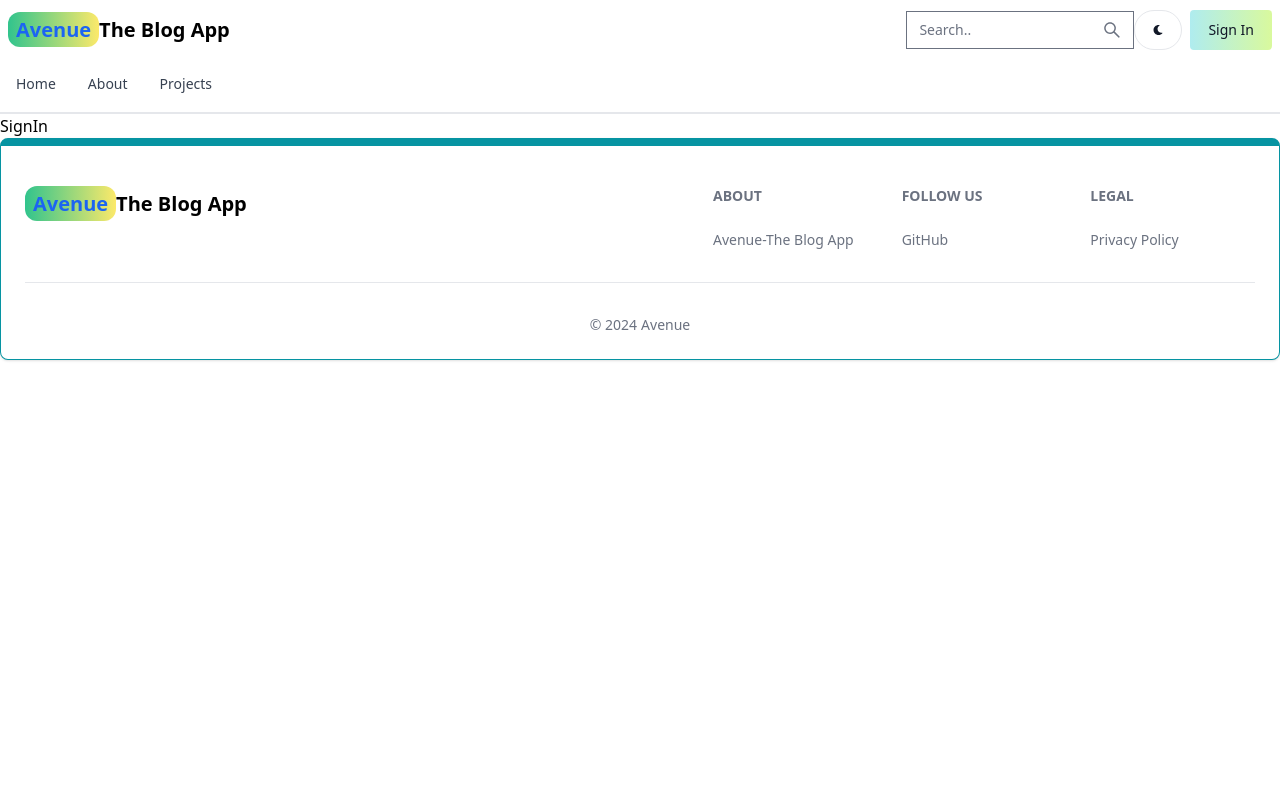
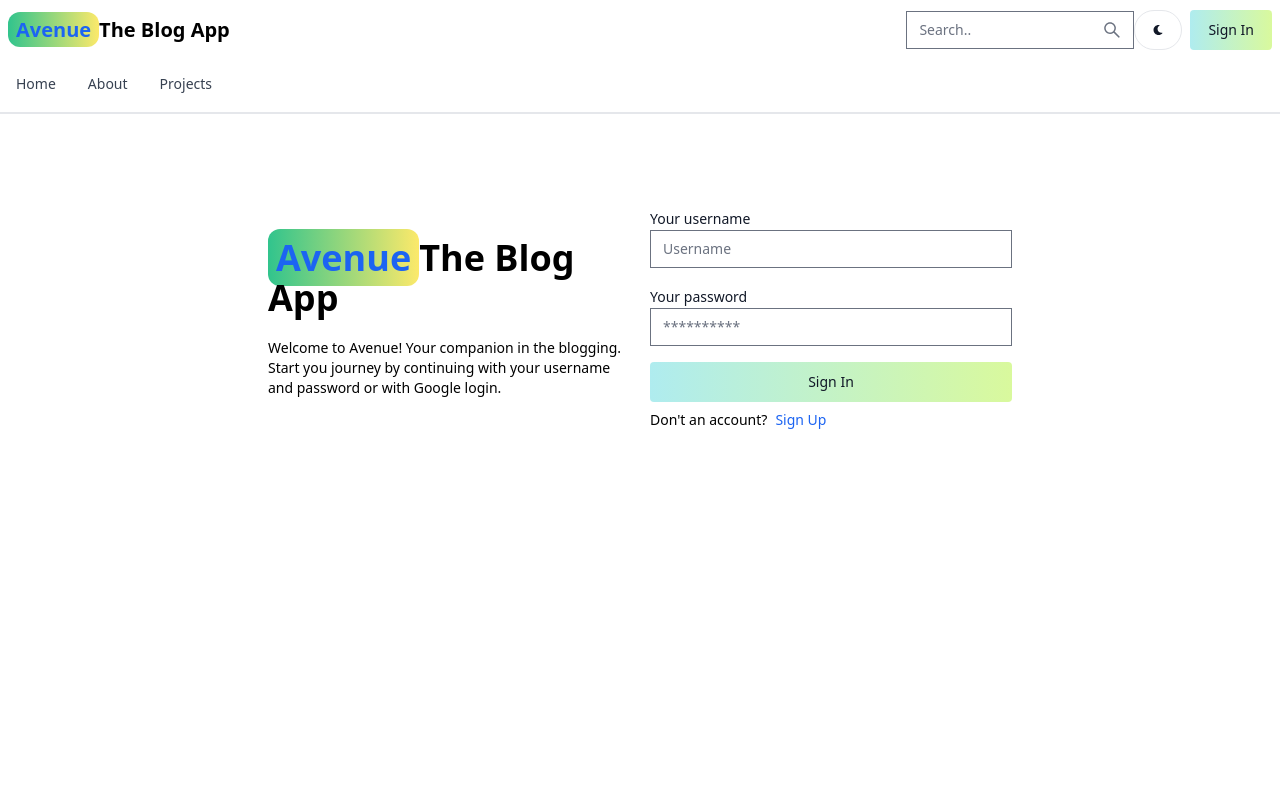
Before and after one commit to MayankVerma1702/Avenue-The-Blog-App, a React (Vite) app in the folder client/: page /sign-in in a window 1280 px wide. Shown: the top 800 px of the page. Built offline with nearby package versions, Linux system fonts and the light colour scheme.

Commit message:
Complete signin page functionality

```diff
--- a/client/src/pages/SignIn.jsx
+++ b/client/src/pages/SignIn.jsx
@@ -1,7 +1,109 @@
-import React from "react";
+import { Alert, Button, Label, Spinner, TextInput } from "flowbite-react";
+import React, { useState } from "react";
+import { Link, useNavigate } from "react-router-dom";
 
 function SignIn() {
-  return <div>SignIn</div>;
+  const [formData, setFormData] = useState({});
+  const [errorMessage, setErrorMessage] = useState(null);
+  const [loading, setLoading] = useState(false);
+  const navigate = useNavigate();
+  const handleChange = (e) => {
+    setFormData({ ...formData, [e.target.id]: e.target.value.trim() });
+  };
+  const handleSubmit = async (e) => {
+    e.preventDefault();
+    if (!formData.username || !formData.password) {
+      return setErrorMessage("Please fill out all fields!");
+    }
+    try {
+      setLoading(true);
+      setErrorMessage(null);
+      const res = await fetch("/api/auth/signin", {
+        method: "POST",
+        headers: { "Content-Type": "application/json" },
+        body: JSON.stringify(formData),
+      });
+      const data = await res.json();
+      if (data.success === false) {
+        return setErrorMessage(data.message);
+      }
+      setLoading(false);
+      if (res.ok) {
+        navigate("/");
+      }
+    } catch (error) {
+      setErrorMessage(error.message);
+      setLoading(false);
+    }
+  };
+  return (
+    <div className="min-h-screen mt-20">
+      <div className="flex p-3 max-w-3xl mx-auto flex-col md:flex-row md:items-center gap-5">
+        {/* left */}
+        <div className="flex-1">
+          <Link to="/" className="font-bold dark:text-white text-4xl">
+            <span className="px-2 py-1 bg-gradient-to-r from-green-400 to-yellow-200 rounded-xl text-blue-600">
+              Avenue
+            </span>
+            The Blog App
+          </Link>
+          <p className="mt-5 text-sm">
+            Welcome to Avenue! Your companion in the blogging. Start you journey
+            by continuing with your username and password or with Google login.
+          </p>
+        </div>
+        {/* right */}
+        <div className="flex-1">
+          <form className="flex flex-col gap-4" onSubmit={handleSubmit}>
+            <div>
+              <Label value="Your username" />
+              <TextInput
+                type="text"
+                placeholder="Username"
+                id="username"
+                onChange={handleChange}
+              />
+            </div>
+            <div>
+              <Label value="Your password" />
+              <TextInput
+                type="password"
+                placeholder="**********"
+                id="password"
+                onChange={handleChange}
+              />
+            </div>
+            <Button
+              gradientDuoTone="tealToLime"
+              className="bg-gradient-to-r  hover:from-teal-500 hover:to-lime-500 rounded"
+              type="submit"
+              disabled={loading}
+            >
+              {loading ? (
+                <>
+                  <Spinner size="sm" />
+                  <span className="p-3">Loading...</span>
+                </>
+              ) : (
+                "Sign In"
+              )}
+            </Button>
+          </form>
+          <div className="flex gap-2 mt-2 text-sm">
+            <span>Don't an account?</span>
+            <Link to="/sign-up" className="text-blue-600">
+              Sign Up
+            </Link>
+          </div>
+          {errorMessage && (
+            <Alert className="mt-5" color="failure">
+              {errorMessage}
+            </Alert>
+          )}
+        </div>
+      </div>
+    </div>
+  );
 }
 
 export default SignIn;
```
